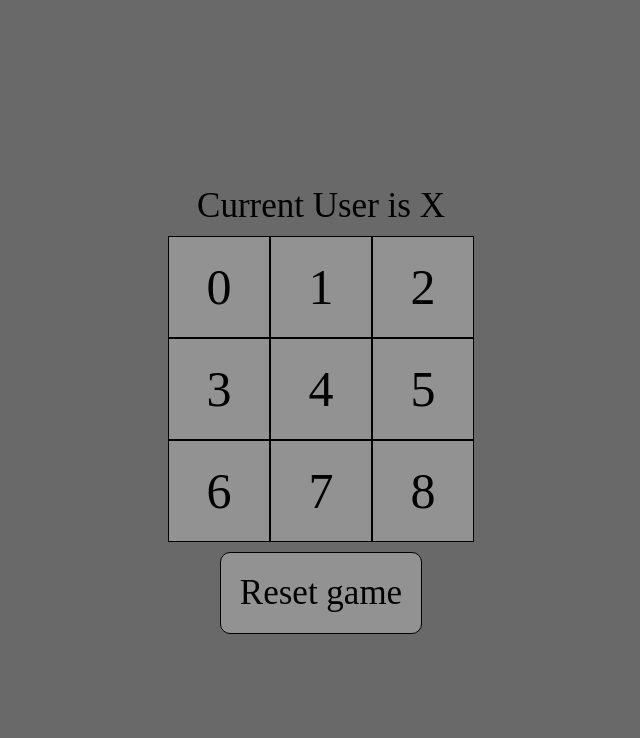
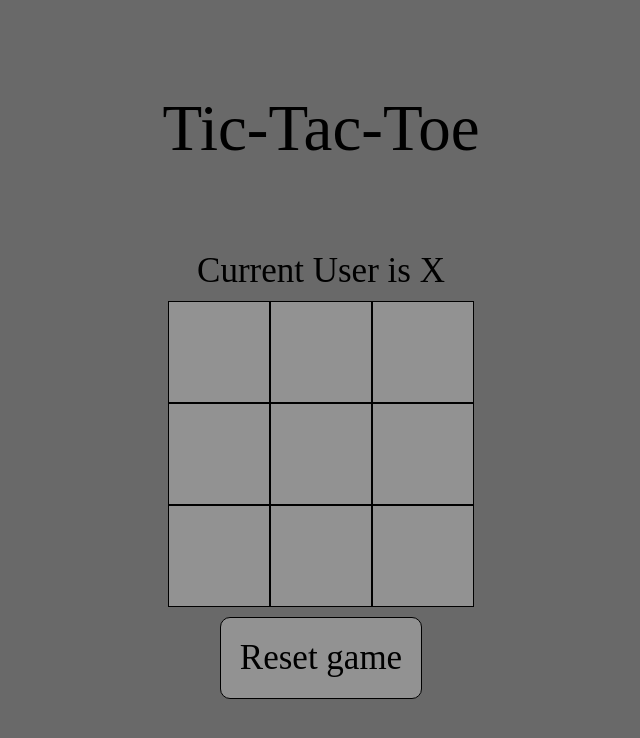
Before and after one commit to RazorzMcLazorz/BasicTicTacToe, a React (Create React App) app: page / in a window 1280 px wide. Shown: the top 738 px of the page, without its empty margins (319-959 px from the left). Built offline with nearby package versions, Linux system fonts and the light colour scheme.

Commit message:
TicTac last bit functionality done

```diff
--- a/src/components/Tile.tsx
+++ b/src/components/Tile.tsx
@@ -31,7 +31,7 @@ class Tile extends React.Component<IProps, IState> {
         onMouseOver={this.onHover}
         onMouseOut={this.offHover}
         onClick={this.props.onClick}>
-        {this.props.userTile ? this.props.userTile : this.props.tileKey}
+        {this.props.userTile}
       </div>
     )
   }
--- a/src/pages/App.tsx
+++ b/src/pages/App.tsx
@@ -26,8 +26,8 @@ interface IState {
   currentUser: UserType
   boardState: Partial<UserIndex>
   isWinner?: UserType
-  boardUsed: number[]
   isTie: boolean
+  validClicks: number
 }
 
 class App extends React.Component<IProps, IState> {
@@ -35,8 +35,8 @@ class App extends React.Component<IProps, IState> {
     boardSize: [0, 1, 2, 3, 4, 5, 6, 7, 8],
     currentUser: 'X',
     boardState: {},
-    boardUsed: [],
     isTie: false,
+    validClicks: 0,
   }
 
   resetGame = () => {
@@ -44,19 +44,21 @@ class App extends React.Component<IProps, IState> {
       currentUser: 'X',
       boardState: {},
       isWinner: undefined,
-      boardUsed: [],
+      validClicks: 0,
     })
   }
 
-  gameState = (user: UserType, boardState: Partial<UserIndex>, boardUsed: number[]) => {
+  gameState = (user: UserType, boardState: Partial<UserIndex>, validClicks: number) => {
     winningStates.forEach((winningPattern: number[]) => {
       const userWin: boolean = winningPattern
         .map((winningIdx: number) => (boardState[winningIdx] === user ? true : false))
         .every((v) => v === true)
-      console.log(boardUsed.length >= this.state.boardSize.length)
+
+      console.log(validClicks >= this.state.boardSize.length)
+
       if (userWin) {
         this.setState({ isWinner: user })
-      } else if (boardUsed.length >= this.state.boardSize.length) {
+      } else if (validClicks >= this.state.boardSize.length) {
         this.setState({ isTie: true })
       }
     })
@@ -64,16 +66,16 @@ class App extends React.Component<IProps, IState> {
 
   switchUser = (currentUser: UserType) => (currentUser === 'X' ? 'O' : 'X')
 
-  onClick = (index: number, user: UserType) => {
+  onClick = (index: number, user: UserType, validClicks: number) => {
     const boardStateNew = { ...this.state.boardState, [index]: user }
-    const boardUsedNew = { ...this.state.boardUsed, index }
+    const validClicksNew = validClicks + 1
 
     this.setState({
       boardState: boardStateNew,
       currentUser: this.switchUser(user),
-      boardUsed: boardUsedNew,
+      validClicks: validClicksNew,
     })
-    this.gameState(user, boardStateNew, boardUsedNew)
+    this.gameState(user, boardStateNew, validClicksNew)
   }
 
   render() {
@@ -81,14 +83,14 @@ class App extends React.Component<IProps, IState> {
     console.log(this.state.boardState)
     return (
       <div id='boardTable'>
+        <div className='title'>Tic-Tac-Toe</div>
         <div className='currentUser'>
           {this.state.isTie
             ? 'Tie'
             : this.state.isWinner
             ? `Winner is ${this.state.isWinner}`
-            : undefined}
+            : `Current User is ${this.state.currentUser}`}
         </div>
-        <div className='currentUser'>Current User is {this.state.currentUser}</div>
         <div className='board'>
           {this.state.boardSize.map((index: number) => {
             return (
@@ -97,7 +99,7 @@ class App extends React.Component<IProps, IState> {
                 userTile={this.state.boardState[index]}
                 onClick={() => {
                   if (!this.state.boardState[index]) {
-                    this.onClick(index, this.state.currentUser)
+                    this.onClick(index, this.state.currentUser, this.state.validClicks)
                   }
                 }}
               />
--- a/src/style/button.css
+++ b/src/style/button.css
@@ -10,4 +10,5 @@
   border: solid 1px #000;
   background-color: rgb(146, 146, 146);
   cursor: pointer;
+  user-select: none;
 }
--- a/src/style/main.css
+++ b/src/style/main.css
@@ -40,7 +40,14 @@ body {
   grid-auto-rows: auto;
 }
 
+.title {
+  font-size: 65px;
+  margin-bottom: 75px;
+  user-select: none;
+}
+
 .currentUser {
   font-size: 35px;
   padding: 10px;
+  user-select: none;
 }
--- a/src/style/tile.css
+++ b/src/style/tile.css
@@ -8,4 +8,5 @@
   border: solid 1px #000;
   background-color: rgb(146, 146, 146);
   cursor: pointer;
+  user-select: none;
 }
```
